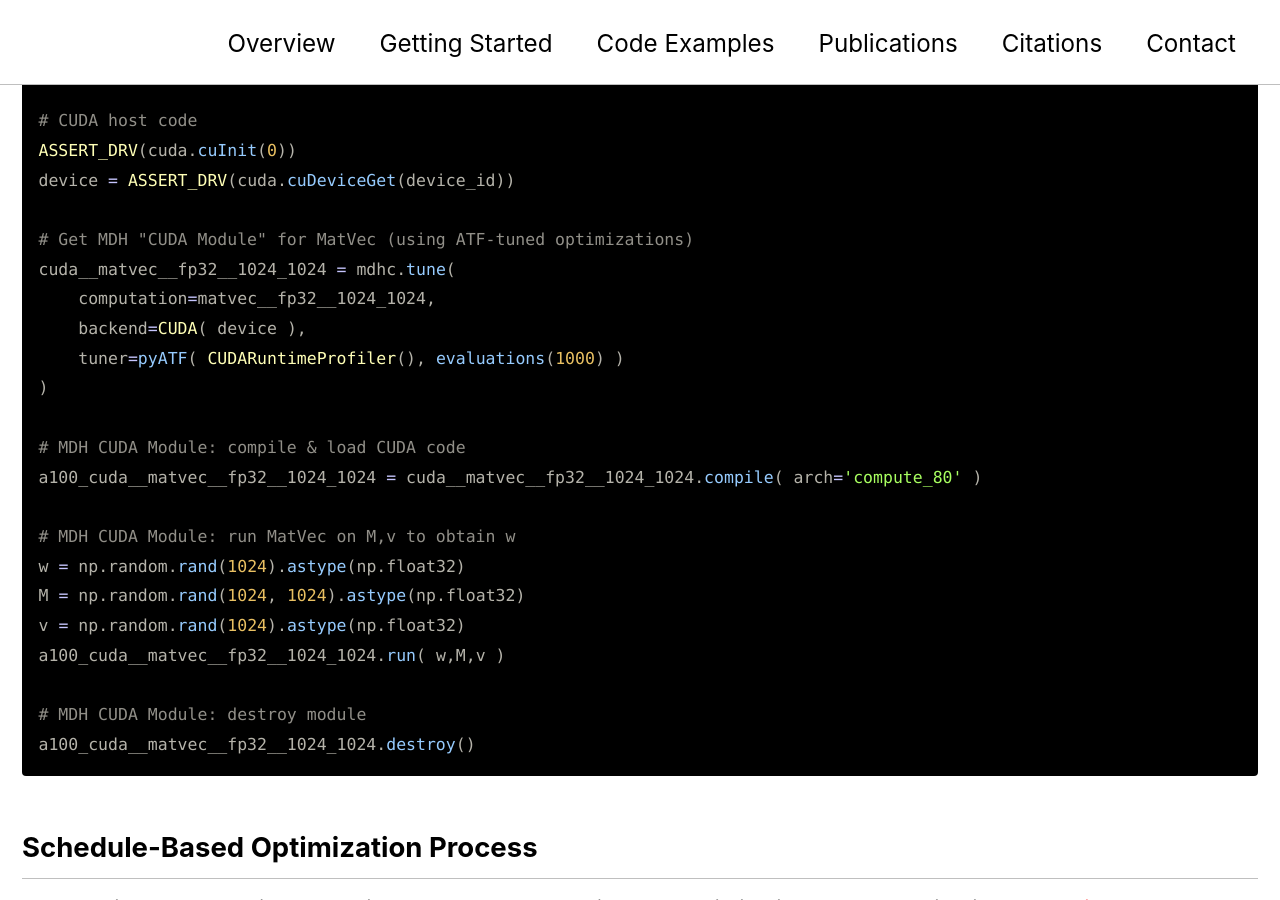
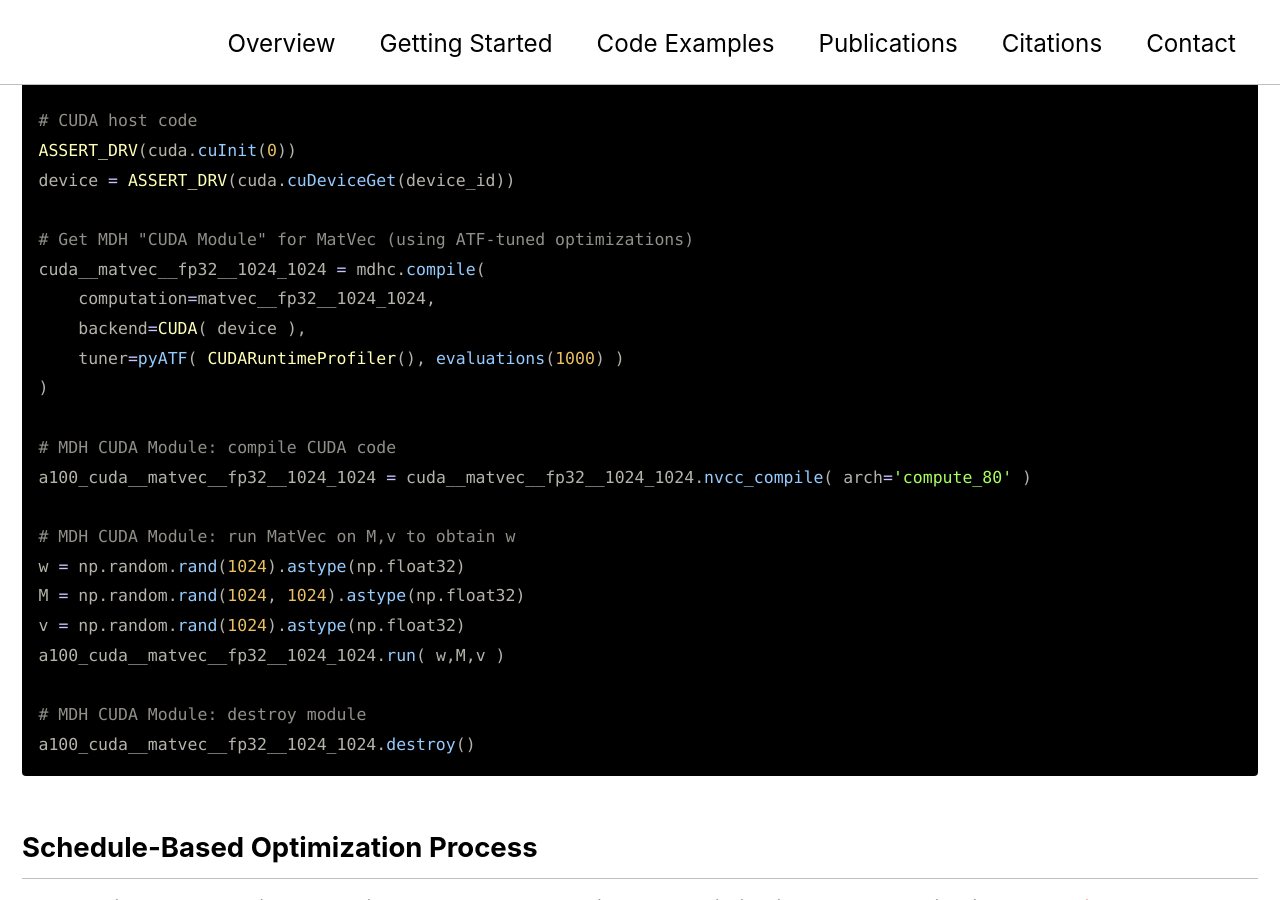
Before and after one commit to mdh-lang/mdh-lang.github.io, a Jekyll site: the page built from index.md, in a window 1280 px wide and 900 px high, scrolled down 3286 px. Built offline with Jekyll 4.4.1, drawn with Linux system fonts in a browser that asks for light colours; cached includes are drawn as plain includes.

Commit message:
Update CUDA host code (#49)

```diff
--- a/index.md
+++ b/index.md
@@ -79,14 +79,14 @@ ASSERT_DRV(cuda.cuInit(0))
 device = ASSERT_DRV(cuda.cuDeviceGet(device_id))
 
 # Get MDH "CUDA Module" for MatVec (using ATF-tuned optimizations)
-cuda__matvec__fp32__1024_1024 = mdhc.tune(
+cuda__matvec__fp32__1024_1024 = mdhc.compile(
     computation=matvec__fp32__1024_1024,
     backend=CUDA( device ),
     tuner=pyATF( CUDARuntimeProfiler(), evaluations(1000) )
 )
 
-# MDH CUDA Module: compile & load CUDA code
-a100_cuda__matvec__fp32__1024_1024 = cuda__matvec__fp32__1024_1024.compile( arch='compute_80' )
+# MDH CUDA Module: compile CUDA code
+a100_cuda__matvec__fp32__1024_1024 = cuda__matvec__fp32__1024_1024.nvcc_compile( arch='compute_80' )
 
 # MDH CUDA Module: run MatVec on M,v to obtain w
 w = np.random.rand(1024).astype(np.float32)
@@ -135,14 +135,14 @@ ASSERT_DRV(cuda.cuInit(0))
 device = ASSERT_DRV(cuda.cuDeviceGet(device_id))
 
 # Get MDH "CUDA Module" for Jacobi1D (using ATF-tuned optimizations)
-cuda__jacobi1d__fp32_1024 = mdhc.tune(
+cuda__jacobi1d__fp32_1024 = mdhc.compile(
     computation=jacobi1d__fp32_1024,
     backend=CUDA( device ),
     tuner=pyATF( CUDARuntimeProfiler(), evaluations(1000) )
 )
 
-# MDH CUDA Module: compile & load CUDA code
-a100_cuda__jacobi1d__fp32_1024 = cuda__jacobi1d__fp32_1024.compile( arch='compute_80' )
+# MDH CUDA Module: compile CUDA code
+a100_cuda__jacobi1d__fp32_1024 = cuda__jacobi1d__fp32_1024.nvcc_compile( arch='compute_80' )
 
 # MDH CUDA Module: run Jacobi1D on x to obtain y
 y = np.random.rand(1024).astype(np.float32)
@@ -286,14 +286,14 @@ ASSERT_DRV(cuda.cuInit(0))
 device = ASSERT_DRV(cuda.cuDeviceGet(device_id))
 
 # Get MDH "CUDA Module" for MatVec (using ATF-tuned optimizations)
-cuda__matvec__fp32__1024_1024 = mdhc.tune(
+cuda__matvec__fp32__1024_1024 = mdhc.compile(
     computation=matvec__fp32__1024_1024,
     backend=CUDA( device ),
     tuner=pyATF( CUDARuntimeProfiler(), evaluations(1000) )
 )
 
-# MDH CUDA Module: compile & load CUDA code
-a100_cuda__matvec__fp32__1024_1024 = cuda__matvec__fp32__1024_1024.compile( arch='compute_80' )
+# MDH CUDA Module: compile CUDA code
+a100_cuda__matvec__fp32__1024_1024 = cuda__matvec__fp32__1024_1024.nvcc_compile( arch='compute_80' )
 
 # MDH CUDA Module: run MatVec on M,v to obtain w
 w = np.random.rand(1024).astype(np.float32)
```
